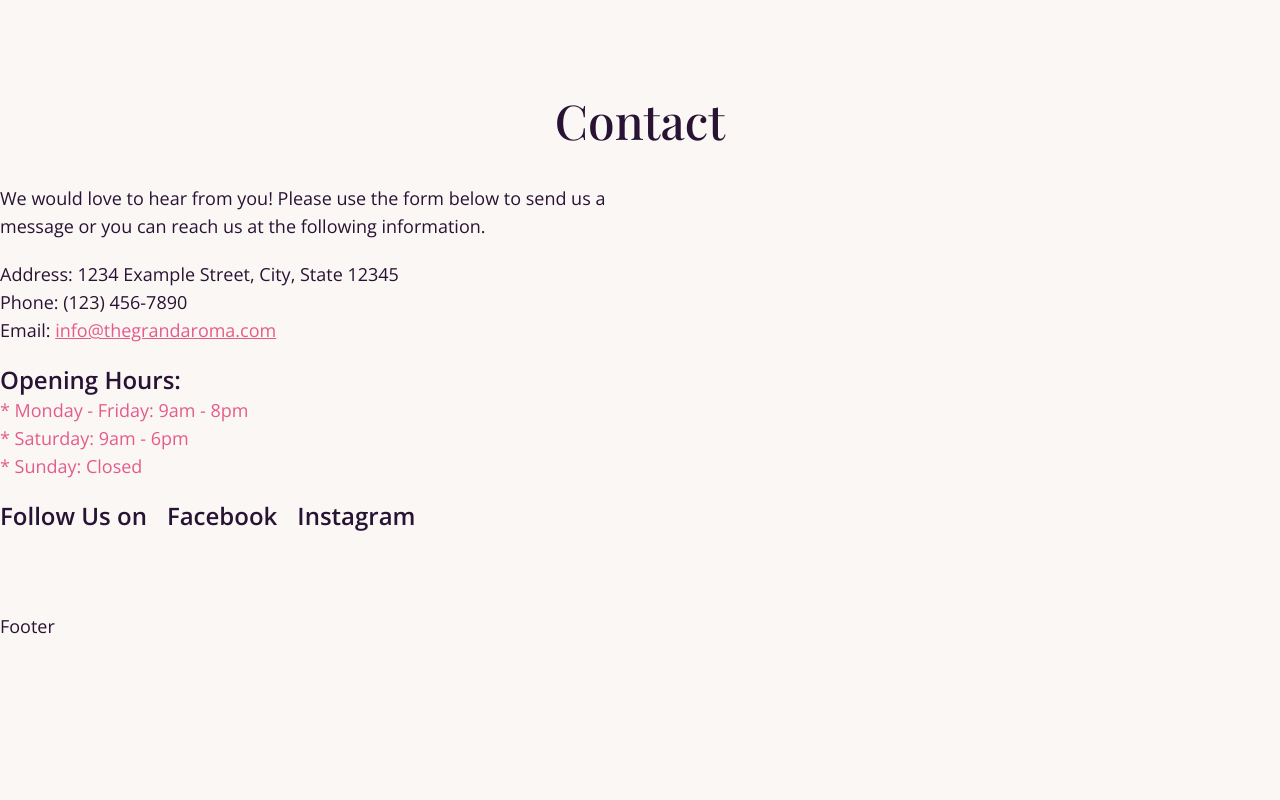
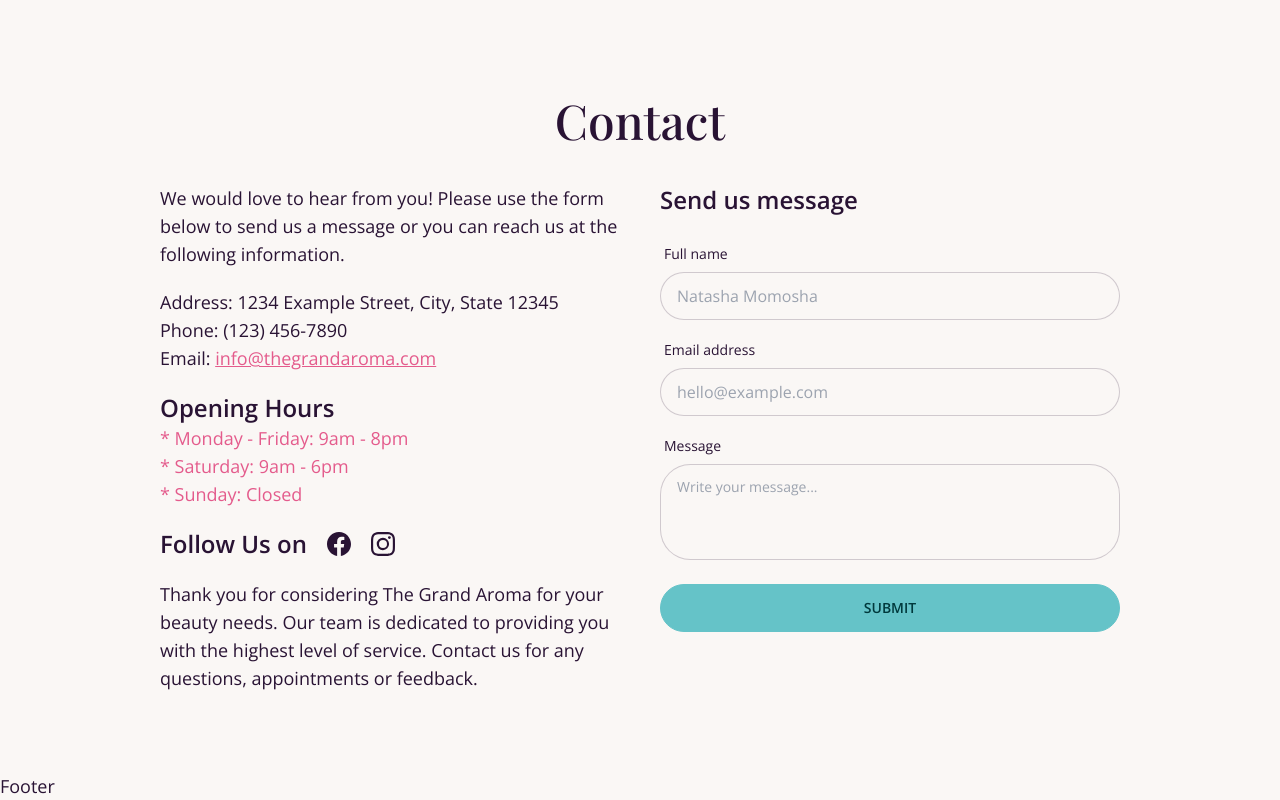
Before and after one commit to shohan-pherones/the-grand-aroma-spa, a React (Create React App) app: page / in a window 1280 px wide. Shown: the part 7490-8290 px from the top of the page. Before the commit the page ends 8130 px from the top, so only its background shows below. Built offline with nearby package versions, Linux system fonts and the light colour scheme.

Commit message:
contact added

```diff
--- a/package.json
+++ b/package.json
@@ -11,6 +11,7 @@
     "firebase": "^9.16.0",
     "react": "^18.2.0",
     "react-dom": "^18.2.0",
+    "react-icons": "^4.7.1",
     "react-router-dom": "^6.7.0",
     "react-router-hash-link": "^2.4.3",
     "react-scripts": "5.0.1",
--- a/src/components/Contact.js
+++ b/src/components/Contact.js
@@ -1,11 +1,12 @@
 import SectionTitle from "./SectionTitle";
+import { BsFacebook, BsInstagram } from "react-icons/bs";
 
 const Contact = () => {
   return (
     <section className="contact container mx-auto py-20" id="contact">
       <SectionTitle title="Contact" />
 
-      <div className="contact-wrapper flex gap-10 items-start flex-wrap">
+      <div className="contact-wrapper flex flex-col lg:flex-row gap-10 justify-center items-start flex-wrap px-5 sm:px-10 md:px-20 lg:px-32 xl:px-40">
         <div className="contact-left flex-1 flex flex-col gap-5">
           <p>
             We would love to hear from you! Please use the form below to send us
@@ -25,7 +26,7 @@ const Contact = () => {
             </p>
           </address>
           <ul>
-            <span className="text-2xl font-semibold">Opening Hours:</span>
+            <span className="text-2xl font-semibold">Opening Hours</span>
             <li className="text-secondary-focus">
               * Monday - Friday: 9am - 8pm
             </li>
@@ -33,11 +34,81 @@ const Contact = () => {
             <li className="text-secondary-focus">* Sunday: Closed</li>
           </ul>
           <p className="text-2xl font-semibold flex gap-5 items-center">
-            Follow Us on <span className="cursor-pointer">Facebook</span>{" "}
-            <span className="cursor-pointer">Instagram</span>
+            Follow Us on{" "}
+            <a
+              href="https://www.facebook.com/spectra.shohan"
+              target="_blank"
+              rel="noreferrer"
+              className="hover:text-primary duration-300"
+            >
+              <span>
+                <BsFacebook />
+              </span>
+            </a>{" "}
+            <a
+              href="https://www.instagram.com/spectra.shohan"
+              target="_blank"
+              rel="noreferrer"
+              className="hover:text-primary duration-300"
+            >
+              <span>
+                <BsInstagram />
+              </span>
+            </a>
+          </p>
+          <p>
+            Thank you for considering The Grand Aroma for your beauty needs. Our
+            team is dedicated to providing you with the highest level of
+            service. Contact us for any questions, appointments or feedback.
           </p>
         </div>
-        <div className="contact-right flex-1"></div>
+        <div className="contact-right flex-1 flex flex-col gap-5 w-full">
+          <span className="text-2xl font-semibold">Send us message</span>
+
+          <form className="flex flex-col gap-3 w-full">
+            <div className="form-control w-full">
+              <label className="label" htmlFor="full-name">
+                <span className="label-text">Full name</span>
+              </label>
+              <input
+                required
+                id="full-name"
+                name="full-name"
+                type="text"
+                placeholder="Natasha Momosha"
+                className="input input-bordered w-full"
+              />
+            </div>
+            <div className="form-control w-full">
+              <label className="label" htmlFor="email">
+                <span className="label-text">Email address</span>
+              </label>
+              <input
+                required
+                id="email"
+                name="email"
+                type="email"
+                placeholder="hello@example.com"
+                className="input input-bordered w-full"
+              />
+            </div>
+            <div className="form-control">
+              <label className="label" htmlFor="message">
+                <span className="label-text">Message</span>
+              </label>
+              <textarea
+                required
+                id="message"
+                name="message"
+                placeholder="Write your message..."
+                className="textarea textarea-bordered h-24 resize-none"
+              ></textarea>
+            </div>
+            <button type="submit" className="btn btn-primary mt-3">
+              Submit
+            </button>
+          </form>
+        </div>
       </div>
     </section>
   );
```
Also changed, not shown: 1 other file (tests, documents, lock files or other folders).
